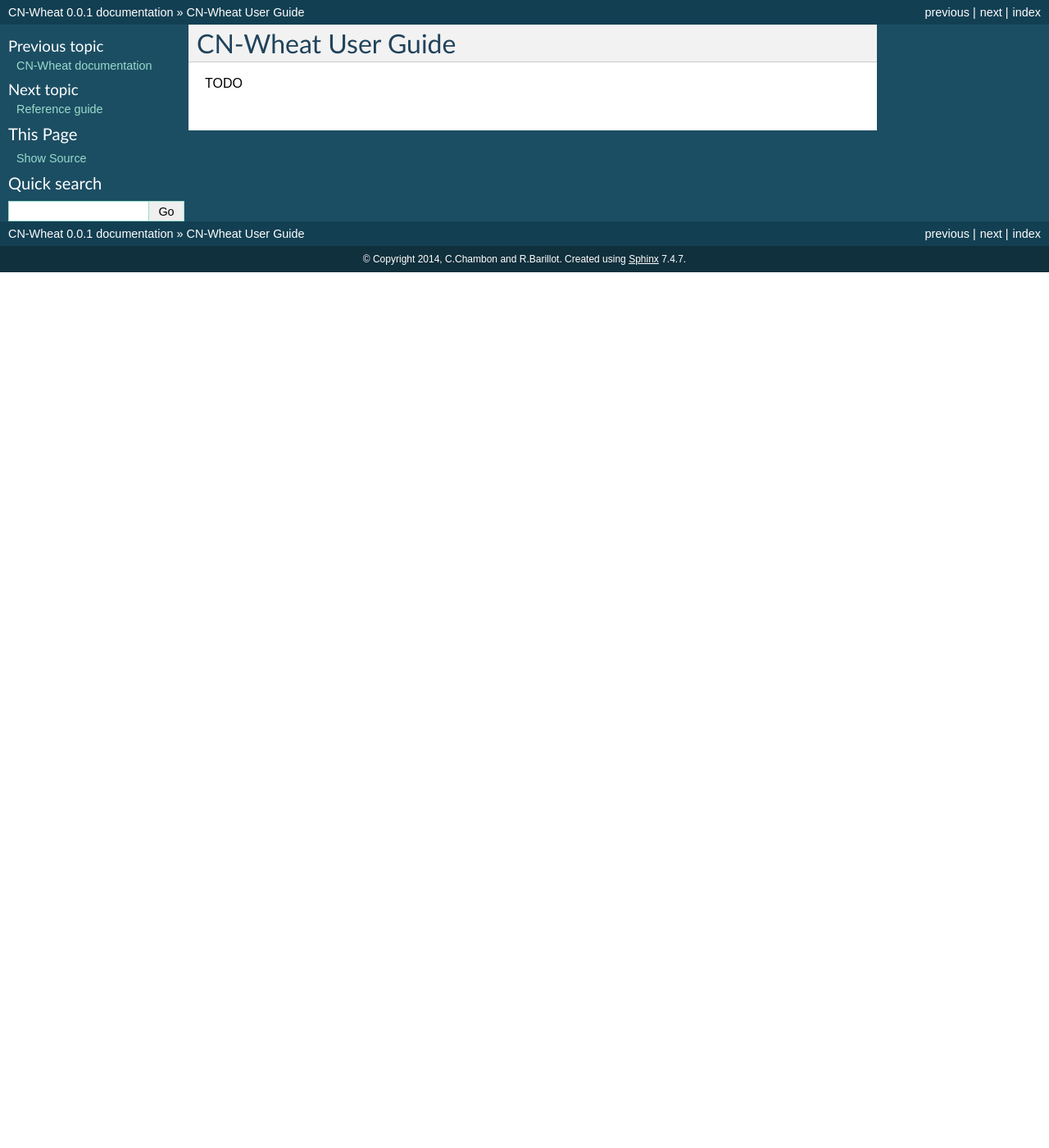
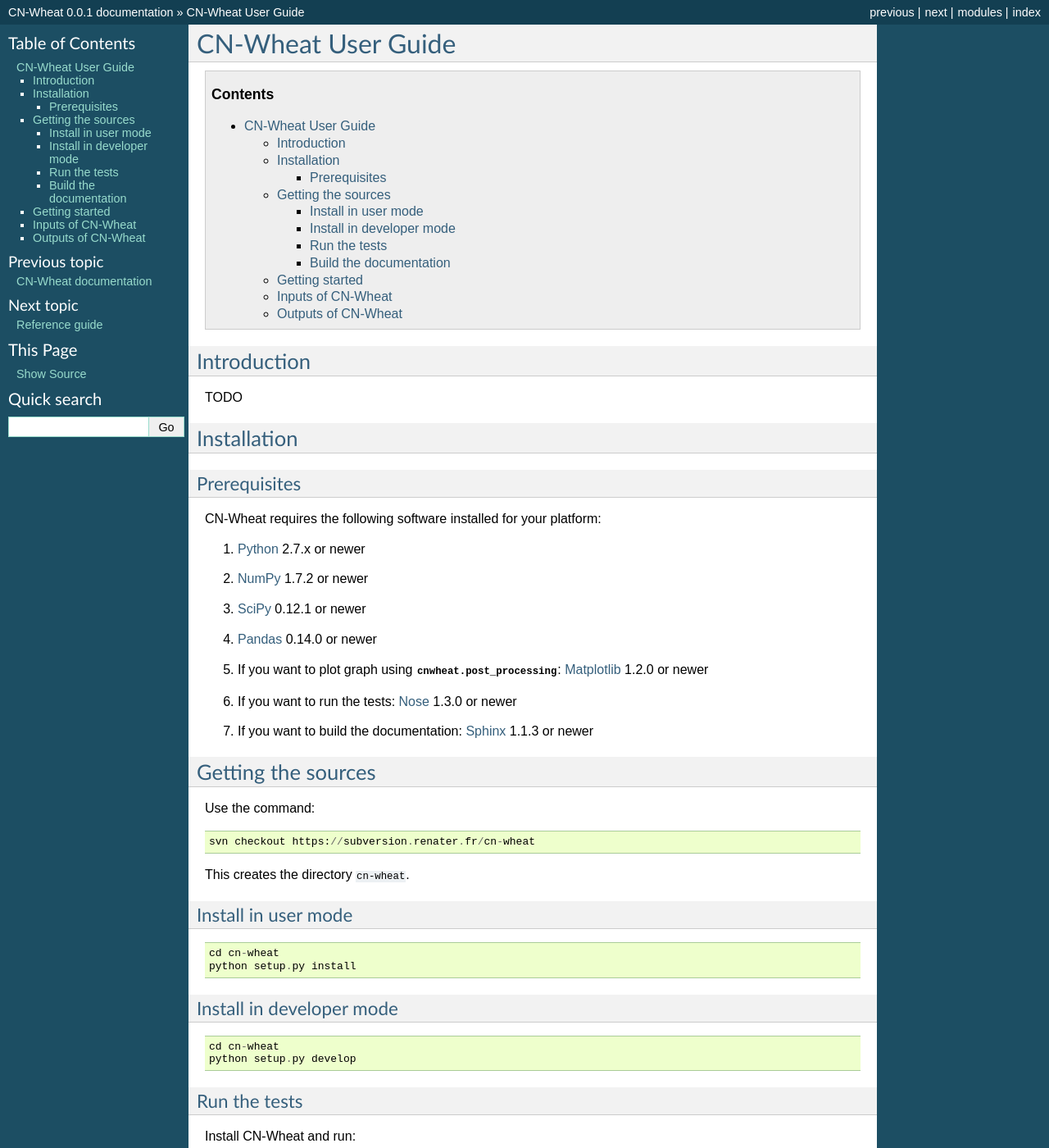
Before and after one commit to openalea/WheatFspm, a Sphinx documentation site: the page built from doc/user.rst, in a window 1280 px wide and 1400 px high. Shown: the whole window at 82% size. Built offline with Sphinx 7.4.7, drawn with Linux system fonts in a browser that asks for light colours; some of the changed text lies outside the part shown.

Commit message:
Update Sphinx documentation.

```diff
--- a/doc/conf.py
+++ b/doc/conf.py
@@ -244,4 +244,6 @@
 intersphinx_mapping = {'python': ('http://docs.python.org/2', None),
                        'pandas': ('http://pandas.pydata.org/pandas-docs/stable/', None),
                        'numpy': ('http://docs.scipy.org/doc/numpy/', None),
-                       'scipy': ('http://docs.scipy.org/doc/scipy/reference/', None)}
+                       'scipy': ('http://docs.scipy.org/doc/scipy/reference/', None),
+                        'matplotlib': ('http://matplotlib.sourceforge.net/', None)
+                       }
--- a/doc/user.rst
+++ b/doc/user.rst
@@ -2,6 +2,110 @@
 .. _cnwheat_user:
 
 CN-Wheat User Guide
-##########################
+###################
+
+.. contents::
+
+Introduction
+============
 
 TODO
+
+
+Installation
+============
+
+Prerequisites
+-------------
+
+CN-Wheat requires the following software installed for your platform:
+
+1) Python__ 2.7.x or newer
+
+__ http://www.python.org/
+
+2) NumPy__ 1.7.2 or newer
+
+__ http://www.numpy.org/
+
+3) SciPy__ 0.12.1 or newer
+
+__ http://docs.scipy.org/
+
+4) Pandas__ 0.14.0 or newer
+
+__ http://pandas.pydata.org/
+
+5) If you want to plot graph using :mod:`cnwheat.post_processing`: Matplotlib__ 1.2.0 or newer
+
+__ http://matplotlib.sourceforge.net/
+
+6) If you want to run the tests: Nose__ 1.3.0 or newer
+
+__ http://nose.readthedocs.org/
+
+7) If you want to build the documentation: Sphinx__ 1.1.3 or newer
+
+__ http://sphinx-doc.org/
+
+
+Getting the sources
+===================
+Use the command::
+
+  svn checkout https://subversion.renater.fr/cn-wheat
+
+This creates the directory ``cn-wheat``.
+
+
+Install in user mode
+--------------------
+::
+
+  cd cn-wheat
+  python setup.py install
+
+
+Install in developer mode
+-------------------------
+::
+
+  cd cn-wheat
+  python setup.py develop
+
+
+Run the tests
+-------------
+Install CN-Wheat and run::
+
+  cd cn-wheat
+  nosetests
+
+
+Build the documentation
+-----------------------
+
+To build the documentation, just run::
+
+    python setup.py build_sphinx
+
+Then open the file :download:`doc/_build/html/index.html <_build/html/index.html>`
+with your web browser.
+
+
+Getting started
+===============
+
+TODO
+
+
+Inputs of CN-Wheat
+==================
+
+TODO
+
+
+Outputs of CN-Wheat
+===================
+
+TODO
```
Also changed, not shown: doc/index.rst (+22 -8 lines).
